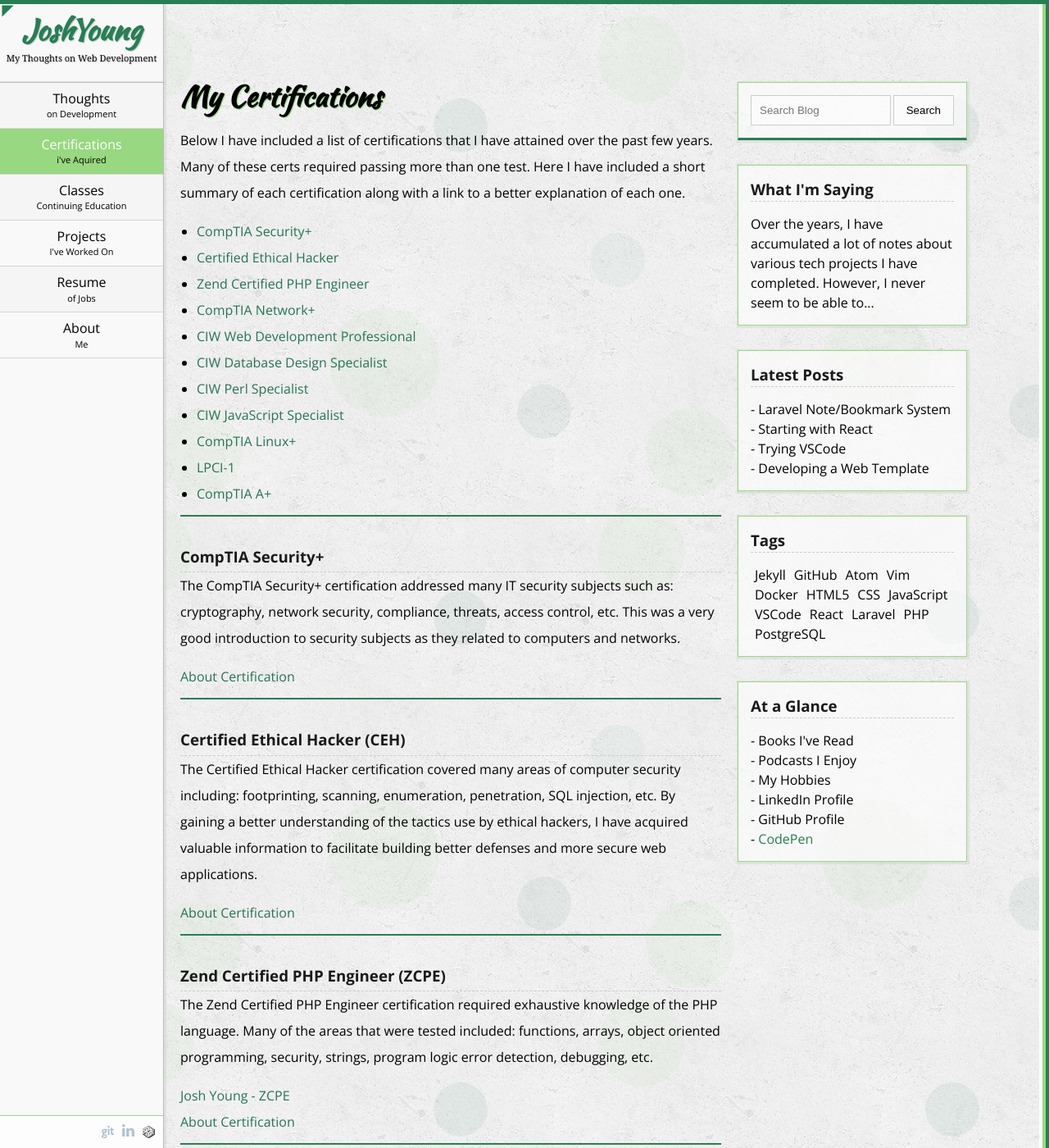
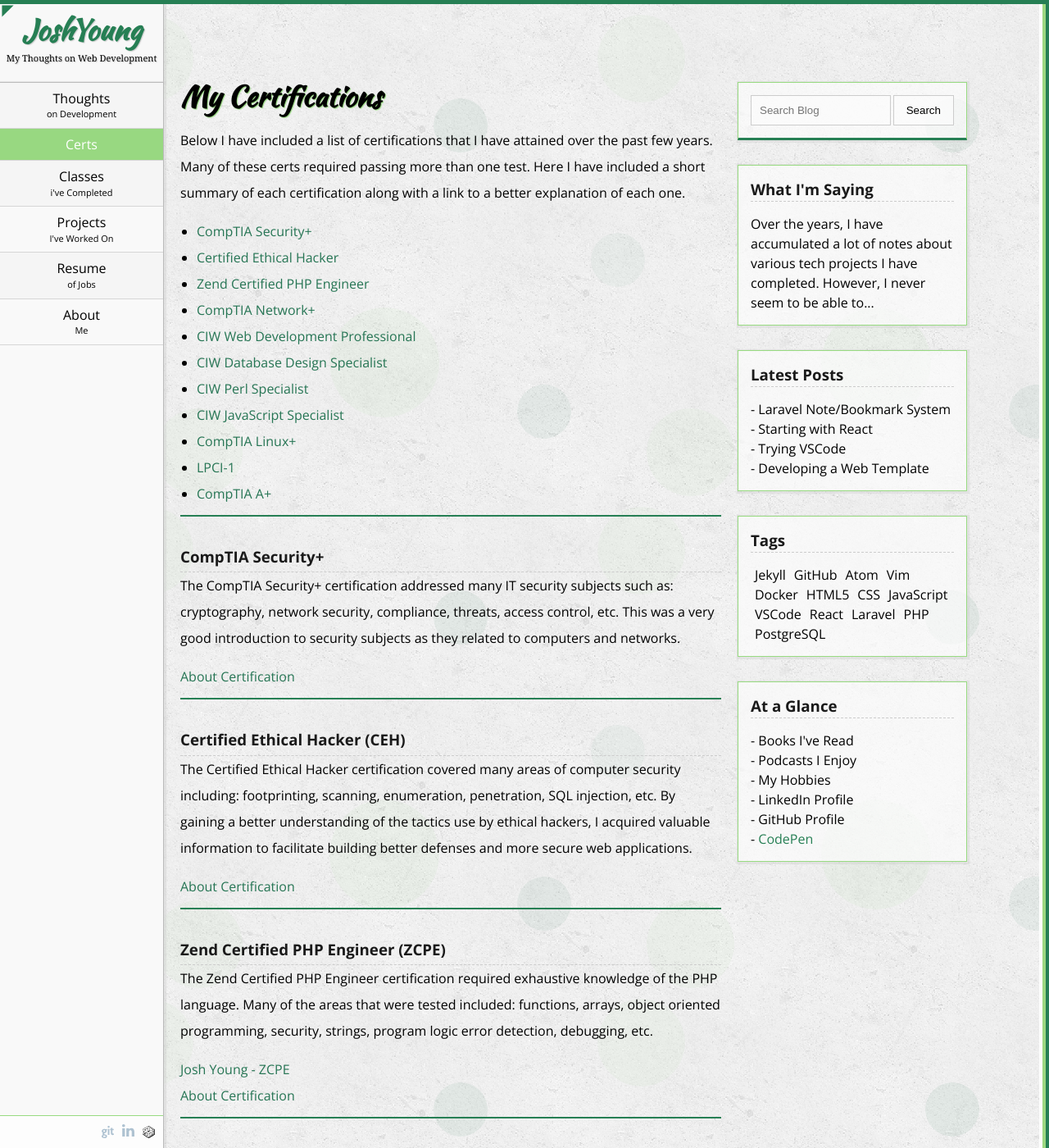
Before and after one commit to coder745/josh_website, a Jekyll site: the page built from certifications.md, in a window 1280 px wide and 1400 px high. Shown: the whole window at 82% size. Built offline with Jekyll 4.4.1, drawn with Linux system fonts in a browser that asks for light colours.

Commit message:
Wording changes and CSS tweaks.

```diff
--- a/_includes/header.html
+++ b/_includes/header.html
@@ -61,7 +61,7 @@
                                 <span>i've Aquired</span>
                             {% endif %}
                             {% if p.title == 'Classes' %}
-                                <span>Continuing Education</span>
+                                <span>i've Completed</span>
                             {% endif %}
                           </a>
                         </li>
--- a/certifications.md
+++ b/certifications.md
@@ -1,6 +1,6 @@
 ---
 layout: defaults
-title: Certifications
+title: Certs
 description: Certifications that Josh Young has attained and a short summary of each one.
 permalink: /certifications
 weight: 20
@@ -37,7 +37,7 @@
         <article>
             <a name='ceh'></a>
             <h3>Certified Ethical Hacker (CEH)</h3>
-            <p>The Certified Ethical Hacker certification covered many areas of computer security including: footprinting, scanning, enumeration, penetration, SQL injection, etc. By gaining a better understanding of the tactics use by ethical hackers, I have acquired valuable information to facilitate building better defenses and more secure web applications.</p>
+            <p>The Certified Ethical Hacker certification covered many areas of computer security including: footprinting, scanning, enumeration, penetration, SQL injection, etc. By gaining a better understanding of the tactics use by ethical hackers, I acquired valuable information to facilitate building better defenses and more secure web applications.</p>
             <a href='https://www.eccouncil.org/Certification/certified-ethical-hacker'>About Certification</a>
         </article>
 
--- a/css/style.scss
+++ b/css/style.scss
@@ -3,6 +3,7 @@
 
 $light_green: #98D881;
 $dark_green: #267F54;
+$dark_blue: #2923ec;
 $top_margin: 100px;
 $space_between: 30px;
 $imp_color: rgb(255, 111, 62);
@@ -57,6 +58,10 @@
 h3 {
     border-bottom: 1px dashed #ccc;
     color: #1a1a1a;
+}
+
+h5 {
+    color: $dark_green;
 }
 
 a {
@@ -238,6 +243,9 @@
         //margin: $top_margin 20px ($space_between - $top_margin) 0;
         //@include boxstyle();
         margin: 0 0 $space_between 30px;
+        h3 {
+            margin-bottom: 15px;
+        }
     }
 }
 
@@ -248,7 +256,7 @@
     h2 {
         margin-left: 20px;
         line-height: 1;
-        font-size: 35px;
+        font-size: 25px;
         margin-bottom: 20px;
         text-shadow: 1px 1px 1px $light_green;
     }
@@ -265,12 +273,18 @@
     }
     article {
         @include boxstyle();
+        &:hover {
+            background: rgba(253, 253, 253, 0.4);
+        }
     }
 }
 
 section.full-content {
     .date {
         @include datestyle();
+    }
+    article h2 {
+        margin-left: 0;
     }
 }
 
@@ -540,6 +554,9 @@
         padding-left: 200px;
         margin-top: $top_margin;
         float: left;
+        h2 {
+            font-size: 35px;
+        }
     }
     form.inner {
         border-bottom: 3px solid $dark_green;
```
